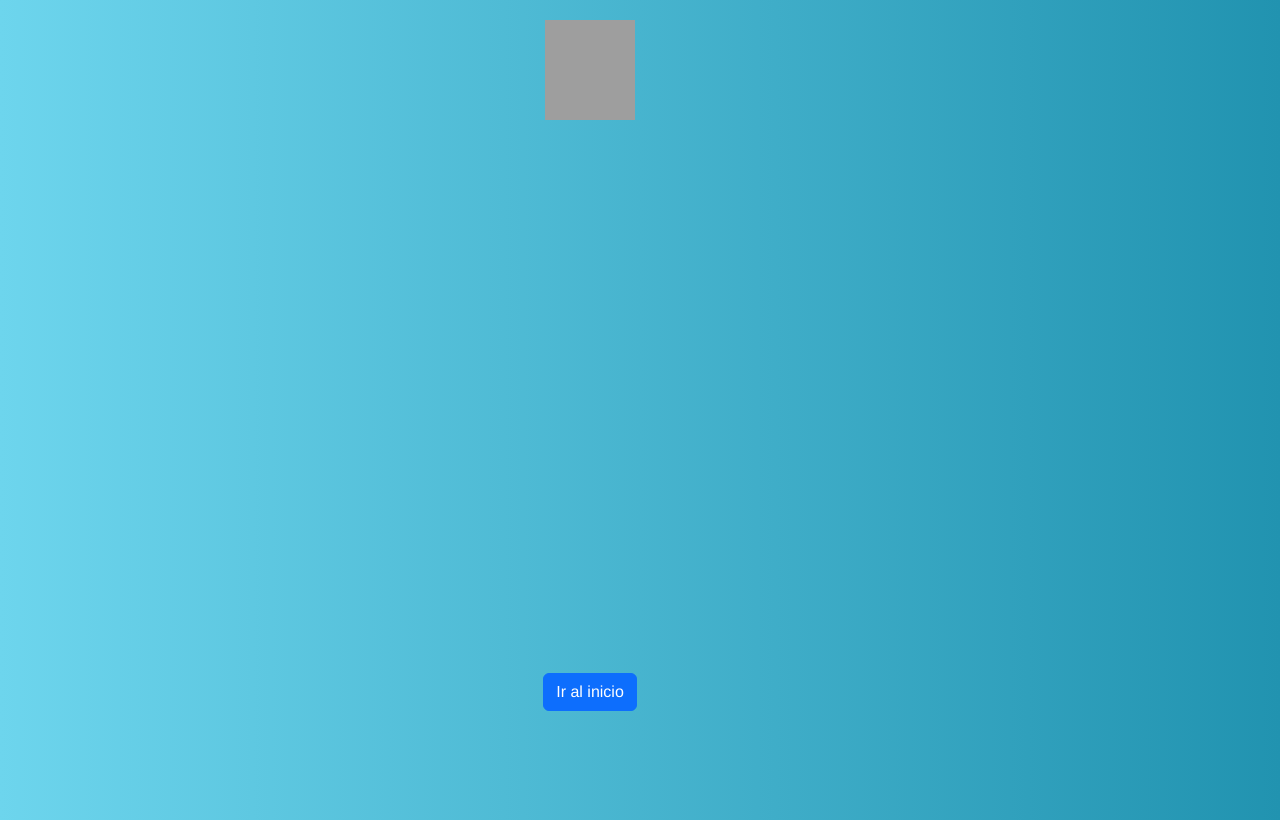
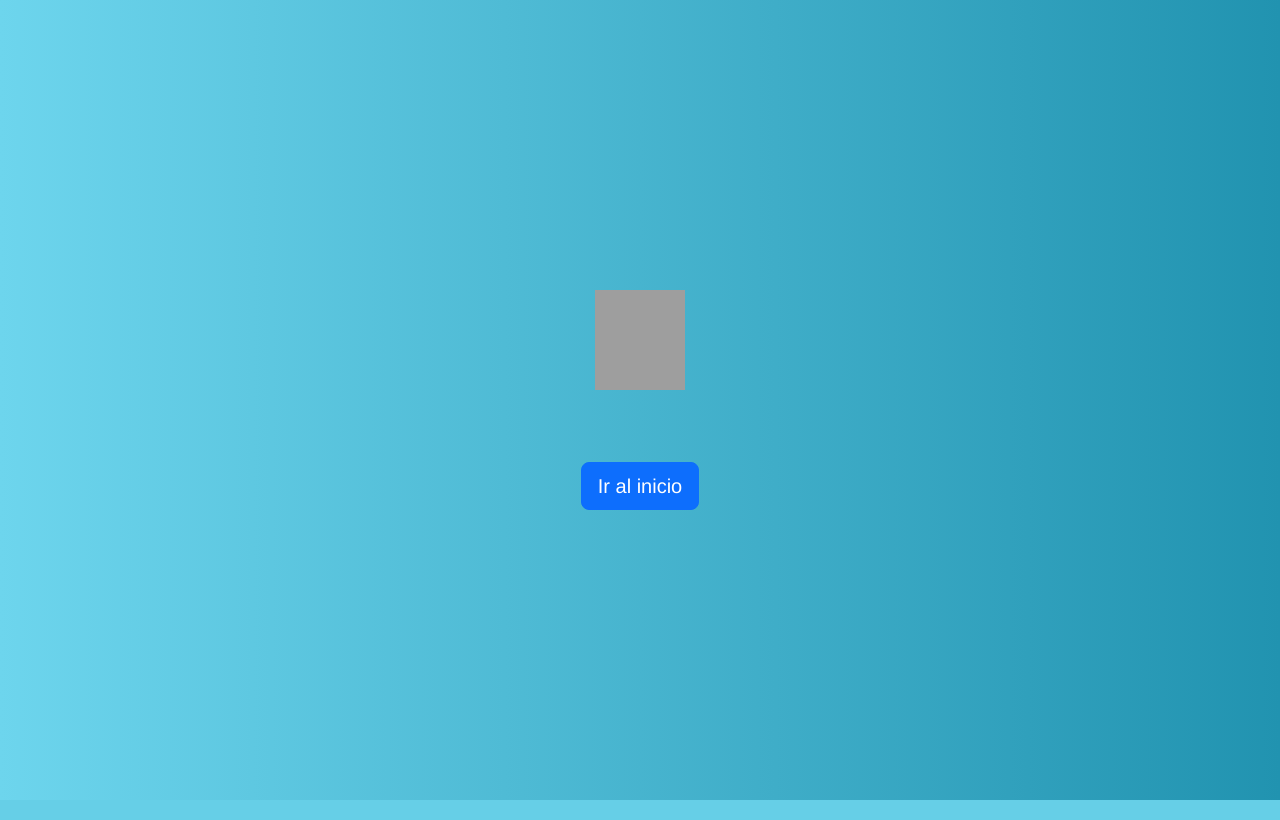
Before and after one commit to andresdelrio/sistema-votacion-escolar, a Symfony app: template templates/confirmacion/confirmacion.html.twig in a window 1280 px wide. Run offline with Twig, Linux system fonts and the light colour scheme; the template is opened without the code that fills it, so the values that code supplies are empty; some libraries are stand-ins or nearby versions; grey boxes are pictures that could not be loaded.

Commit message:
Se ha ajustado la vista de confirmación

```diff
--- a/templates/confirmacion/confirmacion.html.twig
+++ b/templates/confirmacion/confirmacion.html.twig
@@ -1,47 +1,20 @@
 {% extends 'base.html.twig' %}
 
-{% block title %}Confirmacion{% endblock %}
+{% block title %}Confirmación{% endblock %}
 
 {% block body %}
-<style>
-    .alto {height: 50%;}
-
-    button {
-  width: 100%;
-  padding: 12px 20px;
-  margin: 8px 0;
-  display: inline-block;
-  border: 2px solid #ccc;
-  border-radius: 4px;
-  box-sizing: border-box;
-  font-size: 26pt;
-}
-body {
-    background-color: #DCE3E8
-}
-</style>
-
-    <div class="container vh-100">
-        <div class="col d-flex justify-content-center">
-                <img class="" src="{{ asset('uploads/Escudo.png')}}" width="90" height="100">
-            </div>
-        <div class="row py-4 text-center">
-            <div class="col">
-                <h1 class="display-4"><b> {{ tipo_de_eleccion }} {{ anio_eleccion }}</b></h1>
+<body class="d-flex justify-content-center align-items-center">
+    <div class="container">
+        <img src="{{ asset('uploads/Escudo.png')}}" alt="Escudo" width="90" height="100" class="mb-4">
+        <div class="text-center">
+            <h1 class="display-4 mb-4"><b>{{ tipo_de_eleccion }} {{ anio_eleccion }}</b></h1>
+            <h2 class="display-6 mb-5">{{ confirmacion }}</h2>
+            <a href="{{ path('app_inicio') }}" class="btn btn-primary btn-lg">Ir al inicio</a>
         </div>
     </div>
-        <div class="row alto p-5 text-center">
-            <div class="col-12">
-                <h2 class="display-6"> {{ confirmacion }} </h2>
+</body>
 
-            </div>
-            <div class="col align-self-center">
-                <a type="button" class="btn btn-primary" href=" {{ url('app_inicio') }} ">Ir al inicio</a>
-            </div>
-        </div>
-    </div>
-
-        <script type="text/javascript">
+<script>
 // Función que redirige a la página deseada después de 5 segundos (5000 milisegundos)
 function redirectAfterDelay() {
     setTimeout(function() {
@@ -50,5 +23,4 @@
 }
 window.onload = redirectAfterDelay;
 </script>
-
 {% endblock %}
```
Lines whose indentation alone changed are shown as unchanged.
